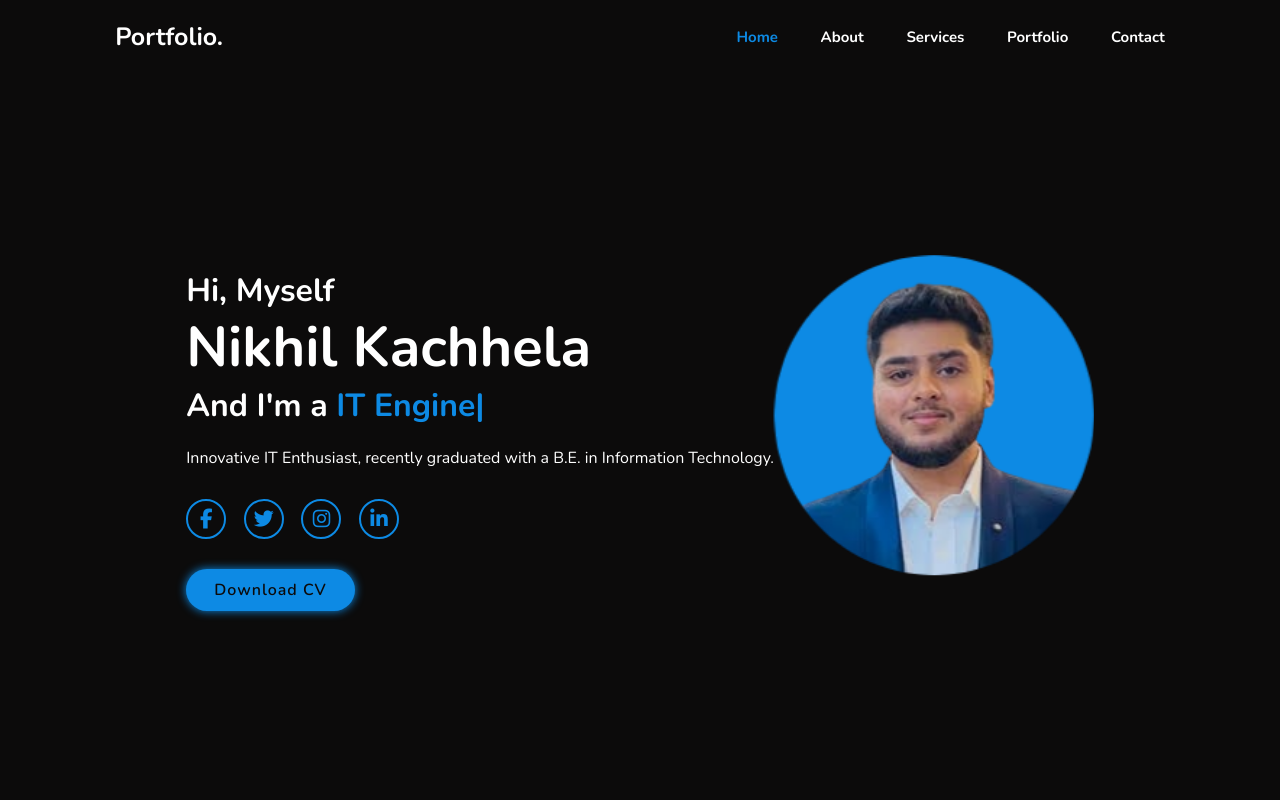
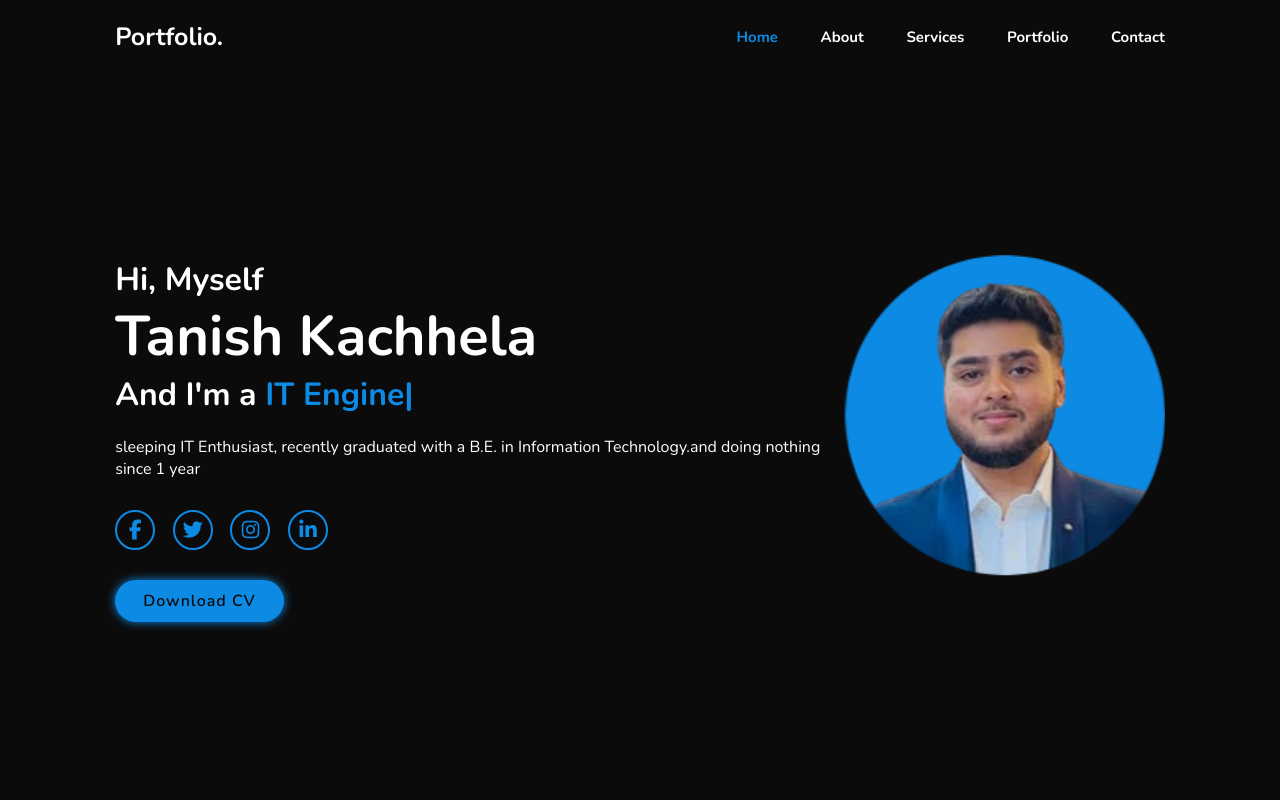
Before and after one commit to Tanishkachhela/PersonalPortifolio, a plain HTML site: page index.html in a window 1280 px wide. Shown: the top 800 px of the page. Drawn offline with nearby package versions, Linux system fonts and the light colour scheme.

Commit message:
Update index.html

```diff
--- a/index.html
+++ b/index.html
@@ -32,9 +32,9 @@
         <section class="home" id="home">
             <div class="home-content">
                 <h3>Hi, Myself</h3>
-                <h1>Nikhil Kachhela</h1>
+                <h1>Tanish Kachhela</h1>
                 <h3>And I'm a <span class="multiple-text"></span></h3>
-                <p>Innovative IT Enthusiast, recently graduated with a B.E. in Information Technology.</p>
+                <p>sleeping IT Enthusiast, recently graduated with a B.E. in Information Technology.and doing nothing since 1 year</p>
                 <div class="social-media">
                     <a href="https://m.facebook.com/tanish.kachhela.3/
                     "><i class="fa-brands fa-facebook-f"></i></a>
```
